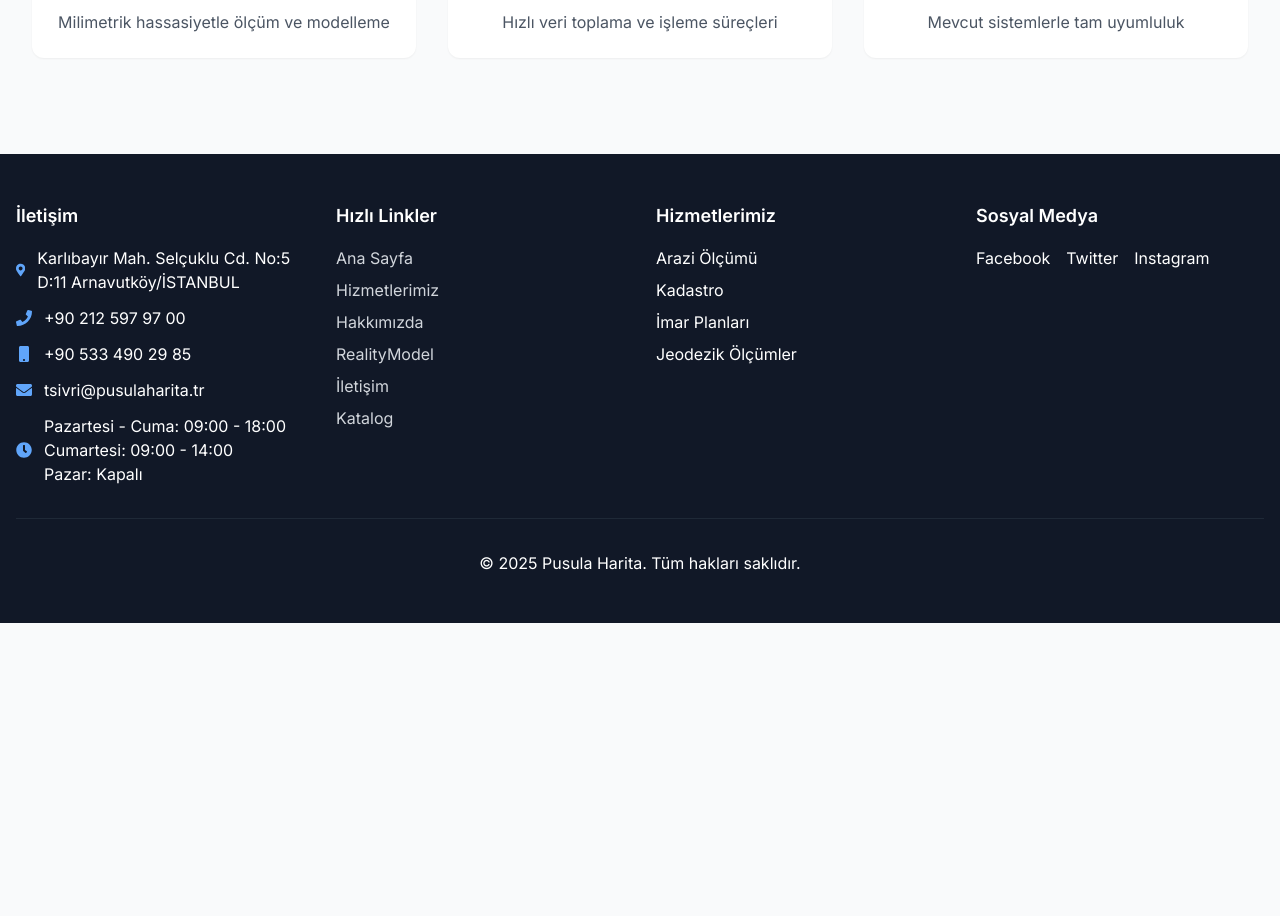
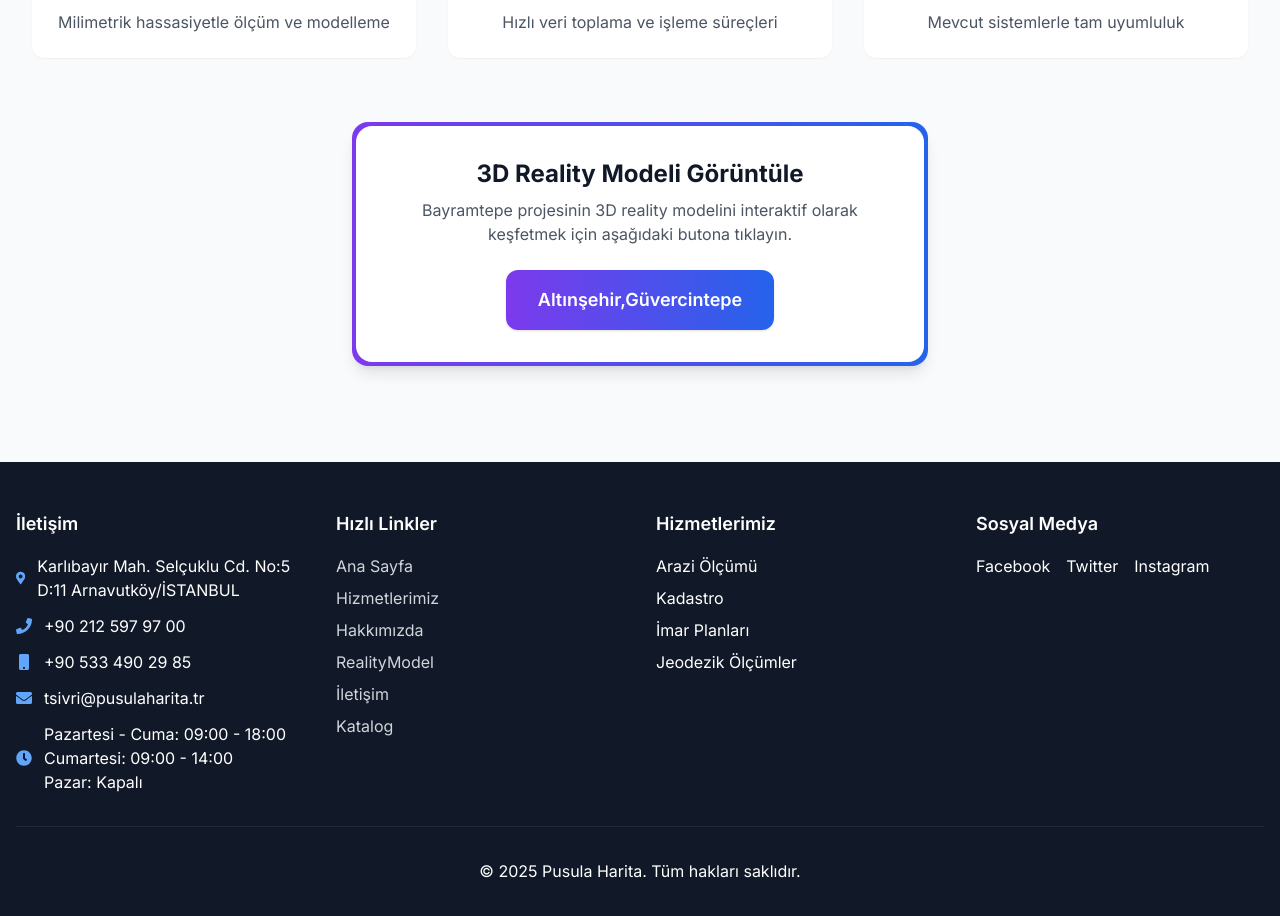
Before and after one commit to Munhani/PusulaHarita, a Next.js app: page /projeler in a window 1280 px wide. Shown: the part 1106-2022 px from the top of the page. Before the commit the page ends 1729 px from the top, so only its background shows below. Built offline with nearby package versions, Linux system fonts and the light colour scheme; no server answers; the database is empty.

Commit message:
RealityModel sayfasına 3D model linki ve buton metni güncellemesi eklendi

```diff
--- a/app/projeler/page.tsx
+++ b/app/projeler/page.tsx
@@ -120,6 +120,27 @@ export default function RealityModel() {
             </div>
           </div>
         </motion.div>
+
+        {/* Reality Model Linki */}
+        <motion.div
+          {...fadeInUp}
+          className="mt-16 flex justify-center"
+        >
+          <div className="bg-gradient-to-r from-violet-600 to-blue-600 p-1 rounded-2xl shadow-lg w-full max-w-xl">
+            <div className="bg-white rounded-2xl p-8 flex flex-col items-center">
+              <h3 className="text-2xl font-bold text-gray-900 mb-2">3D Reality Modeli Görüntüle</h3>
+              <p className="text-gray-600 mb-6 text-center">Bayramtepe projesinin 3D reality modelini interaktif olarak keşfetmek için aşağıdaki butona tıklayın.</p>
+              <a
+                href="/01_Bayramtepe_202502_3MX/App/index.html"
+                target="_blank"
+                rel="noopener noreferrer"
+                className="inline-block px-8 py-4 bg-gradient-to-r from-violet-600 to-blue-600 text-white text-lg font-semibold rounded-xl shadow hover:scale-105 hover:from-violet-700 hover:to-blue-700 transition-transform duration-200"
+              >
+                Altınşehir,Güvercintepe
+              </a>
+            </div>
+          </div>
+        </motion.div>
       </div>
     </div>
   );
```
